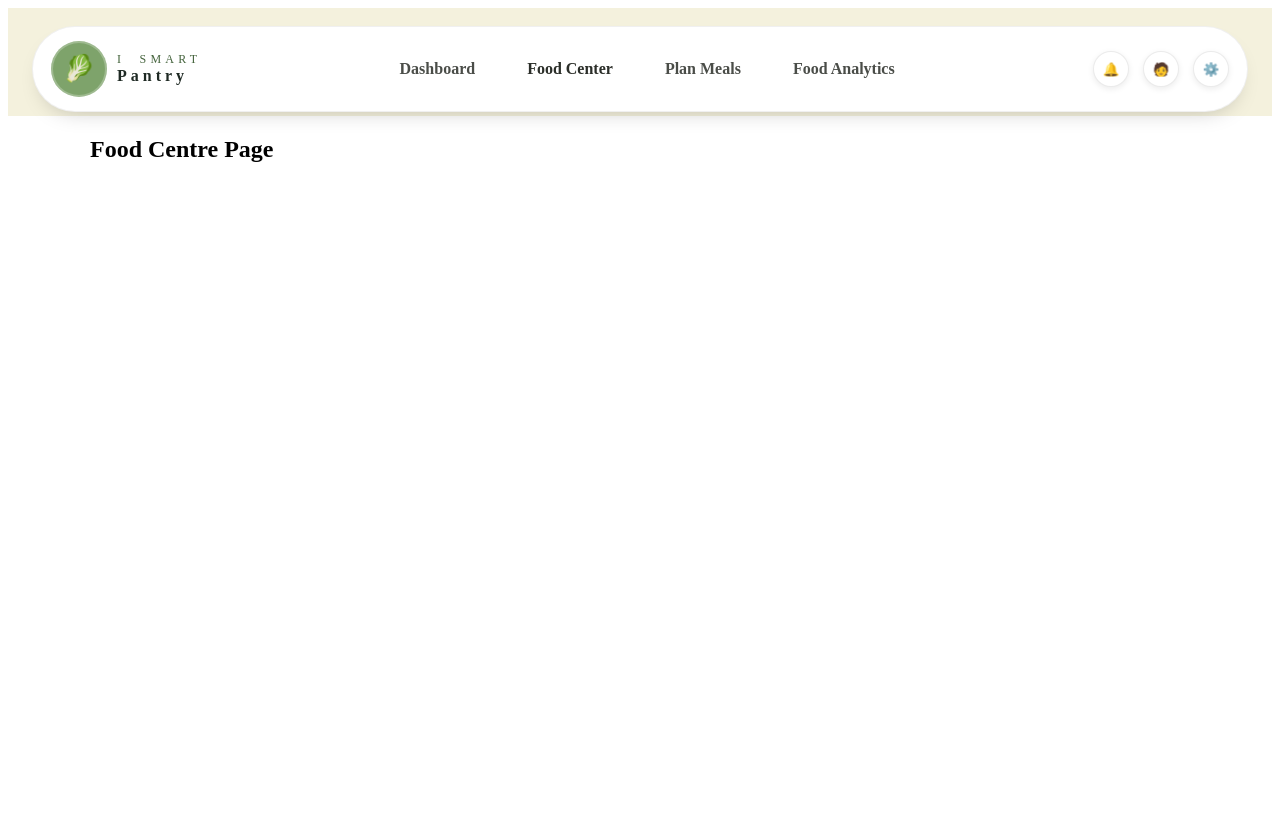
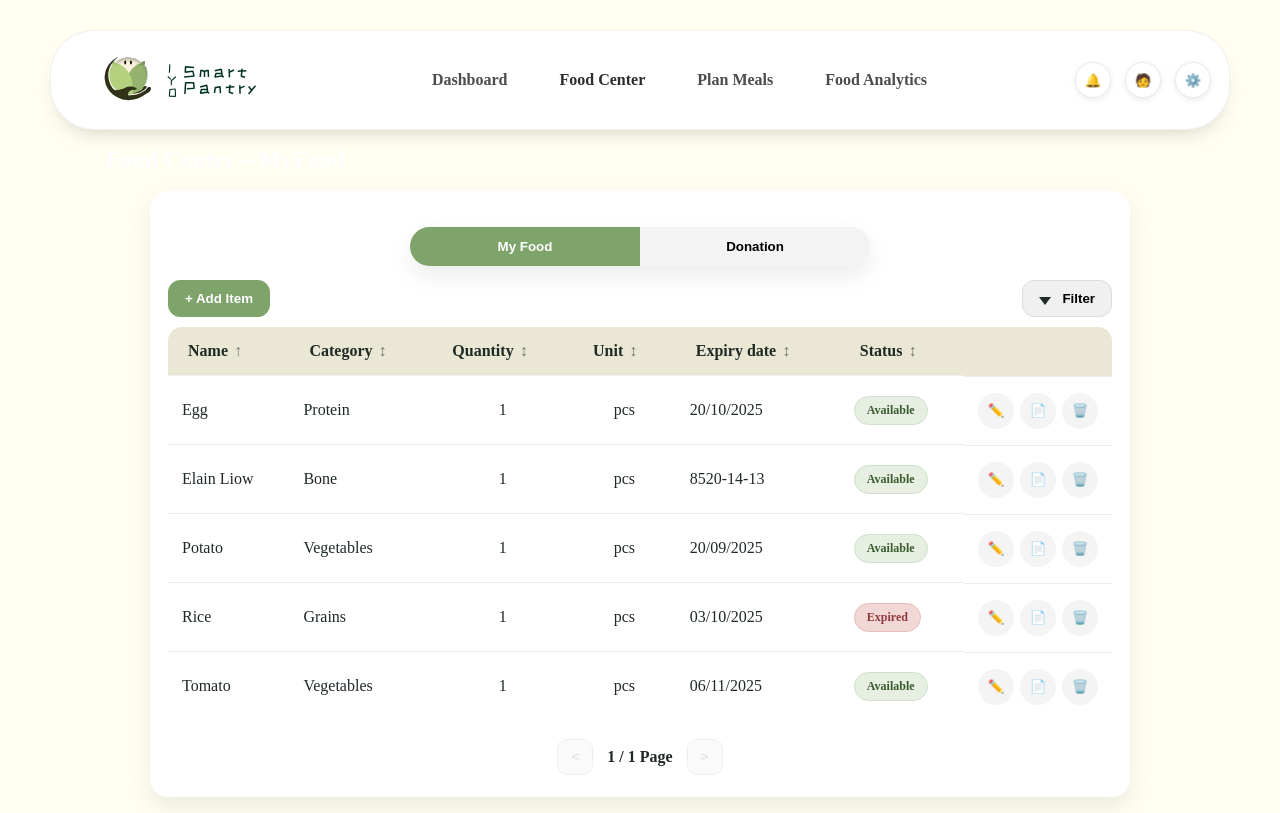
Before and after one commit to MrQin877/IYO_Smart_Pantry, a React (Vite) app: page /food in a window 1280 px wide. Built offline with nearby package versions, Linux system fonts and the light colour scheme.

Commit message:
My Food UI Design

```diff
--- a/src/component/header.css
+++ b/src/component/header.css
@@ -1,5 +1,4 @@
 :root{
-  --paper:#F4F1DD;   /* page bg like your mock */
   --ink:#1f2a24;
   --green:#7ea36b;
   --pill:#ffffff;    /* header pill */
@@ -35,13 +34,8 @@
 }
 
 .logo{
-  width:56px;height:56px;
+  width:215px;height:70px;
   display:grid;place-items:center;
-  border-radius:999px;
-  background: var(--green);
-  color:#fff;
-  font-size:26px;
-  line-height:1;
   box-shadow: inset 0 0 0 2px rgba(255,255,255,.25);
 }
 
--- a/src/component/header.jsx
+++ b/src/component/header.jsx
@@ -8,11 +8,7 @@ export default function HeaderNav() {
       <div className="nav-pill">
         {/* logo + wordmark */}
         <Link to="/" className="brand" aria-label="IYO Smart Pantry – Home">
-          <span className="logo">🥬</span>
-          <span className="wordmark">
-            <span className="line1">I&nbsp; Smart</span>
-            <span className="line2">Pantry</span>
-          </span>
+          <img className="logo" src="/logo.svg" alt='IYO Logo' />
         </Link>
 
         {/* centered navigation */}
--- a/src/main.css
+++ b/src/main.css
@@ -0,0 +1,3 @@
+body {
+    background-color: #FFFEF0;
+}
--- a/src/main.jsx
+++ b/src/main.jsx
@@ -4,6 +4,7 @@ import { RouterProvider, createBrowserRouter } from "react-router-dom";
 import App from "./App.jsx";
 import Home from "./pages/Home.jsx";
 import FoodCentre from "./pages/FoodCentre.jsx";
+import './main.css';
 
 const router = createBrowserRouter([
   {
--- /dev/null
+++ b/src/pages/FoodCentre.css
@@ -0,0 +1,124 @@
+:root {
+  --green: #7ea36b;
+  --ink: #1f2a24;
+  --paper: #f6f5ea;
+  --olive-100: #eae8d5;
+  --olive-300: #d8d3b6;
+
+  --shadow: 0 10px 24px rgba(0,0,0,.08);
+  --radius-xl: 18px;
+  --radius-2xl: 26px;
+}
+
+* { box-sizing: border-box; }
+body, #root { background: var(--olive-700); }
+
+.screen { min-height: 100vh; background: var(--olive-700); }
+.container { max-width: 980px; margin: 0 auto; padding: 24px; }
+
+.page-title {
+  color: #fff; font-weight: 600; margin: 8px 0 18px;
+}
+
+/* ===== header (white rounded card) ===== */
+.nav-wrap {
+  position: sticky; top: 0; z-index: 20;
+  padding: 22px 24px 0;
+  background: var(--olive-700);
+}
+.nav-inner {
+  background: #fff;
+  border-radius: var(--radius-2xl);
+  box-shadow: var(--shadow);
+  display: grid;
+  grid-template-columns: auto 1fr auto;
+  align-items: center;
+  gap: 16px;
+  padding: 14px 20px;
+}
+.brand { display: flex; align-items: center; gap: 10px; text-decoration: none; }
+.brand-logo { width: 48px; height: 48px; object-fit: contain; }
+.brand-text { display: grid; line-height: 1.05; color: var(--ink); }
+.brand-line1 { letter-spacing: .3em; font-size: 12px; }
+.brand-line2 { font-weight: 700; font-size: 14px; }
+
+.nav-links { display: flex; gap: 26px; justify-content: center; }
+.nav-link {
+  color: var(--ink); text-decoration: none; font-weight: 500; opacity: .85;
+}
+.nav-link.active, .nav-link:hover { opacity: 1; text-decoration: underline; text-underline-offset: 6px; }
+
+.nav-actions { display: flex; gap: 8px; }
+.icon-btn {
+  background: #f4f4f4; border: none; border-radius: 999px;
+  width: 36px; height: 36px; display: grid; place-items: center;
+  cursor: pointer;
+}
+.icon-btn:hover { background: #eee; }
+
+/* ===== tabs ===== */
+.tabs {
+  display: flex; gap: 0; margin: 18px auto 14px; width: 460px; background: #fff;
+  border-radius: 999px; box-shadow: var(--shadow); overflow: hidden;
+}
+.tab {
+  flex: 1; padding: 12px 18px; border: 0; background: #f3f3f3; cursor: pointer; font-weight: 600;
+}
+.tab.active { background: var(--green); color: #fff; }
+
+/* ===== card ===== */
+.card {
+  background: #fff; border-radius: var(--radius-xl); box-shadow: var(--shadow);
+  padding: 18px; margin: 0 auto; max-width: 980px;
+}
+.card-head { display: flex; align-items: center; gap: 12px; margin-bottom: 10px; }
+.spacer { flex: 1; }
+
+.btn {
+  border-radius: 12px; padding: 10px 16px; font-weight: 600; cursor: pointer; border: 1px solid #ddd;
+}
+.btn.solid { background: var(--green); border-color: var(--green); color: #fff; }
+.btn.ghost { background: #f0f0f0; }
+.btn:disabled { opacity: .6; cursor: not-allowed; }
+
+.filter-icon {
+  display: inline-block; width: 0; height: 0; margin-right: 8px;
+  border-left: 6px solid transparent; border-right: 6px solid transparent; border-top: 8px solid var(--ink);
+  transform: translateY(2px);
+}
+
+/* ===== table ===== */
+.table-wrap { overflow: auto; border-radius: 14px; }
+.table { width: 100%; border-collapse: collapse; }
+.table thead th {
+  font-weight: 700; text-align: left; padding: 14px 14px; background: var(--olive-100); color: var(--ink);
+  white-space: nowrap;
+}
+.table tbody td { padding: 16px 14px; border-top: 1px solid #eee; color: var(--ink); }
+.center { text-align: center; }
+
+.th-btn {
+  display: inline-flex; align-items: center; gap: 6px;
+  background: transparent; border: 0; cursor: pointer; color: inherit; font: inherit;
+}
+.th-dir { opacity: .6; }
+
+.pill {
+  display: inline-block; padding: 6px 12px; border-radius: 999px; font-size: 12px; font-weight: 700;
+  background: #e6efe2; color: #3a5c2f; border: 1px solid #cfe0cc;
+}
+.pill.danger { background: #f2d7d7; color: #8f3a3a; border-color: #e7bcbc; }
+
+.row-actions { display: flex; gap: 6px; align-items: center; justify-content: flex-end; }
+.actions-col { width: 100px; }
+
+/* ===== pager ===== */
+.pager {
+  display: flex; align-items: center; justify-content: center; gap: 14px;
+  padding: 18px 0 4px;
+}
+.pager-btn {
+  width: 36px; height: 36px; border-radius: 10px; border: 1px solid #ddd; background: #f7f7f7; cursor: pointer;
+}
+.pager-btn:disabled { opacity: .5; cursor: not-allowed; }
+.pager-text { color: var(--ink); font-weight: 600; }
--- a/src/pages/FoodCentre.jsx
+++ b/src/pages/FoodCentre.jsx
@@ -1,3 +1,155 @@
-export default function FoodCentre() {
-  return <h2>Food Centre Page</h2>;
+import { useMemo, useState } from "react";
+import "./FoodCentre.css";
+
+const seedRows = [
+  { id: 1, name: "Egg",    category: "Protein",    qty: 1, unit: "pcs", expiry: "2025-10-20", status: "Available" },
+  { id: 2, name: "Rice",   category: "Grains",     qty: 1, unit: "pcs", expiry: "2025-10-03", status: "Expired"   },
+  { id: 3, name: "Tomato", category: "Vegetables", qty: 1, unit: "pcs", expiry: "2025-11-06", status: "Available" },
+  { id: 4, name: "Potato", category: "Vegetables", qty: 1, unit: "pcs", expiry: "2025-09-20", status: "Available" },
+  { id: 5, name: "Elain Liow", category: "Bone",   qty: 1, unit: "pcs", expiry: "8520-14-13", status: "Available" },
+];
+
+export default function FoodCenter() {
+  const [tab, setTab] = useState("my");
+  const [rows] = useState(seedRows);
+  const [sort, setSort] = useState({ key: "name", dir: "asc" });
+  const [page, setPage] = useState(1);
+  const pageSize = 5;
+
+  const sorted = useMemo(() => {
+    const copy = [...rows];
+    copy.sort((a, b) => {
+      const k = sort.key;
+      let av = a[k], bv = b[k];
+      if (k === "qty") return sort.dir === "asc" ? av - bv : bv - av;
+      if (k === "expiry") {
+        const ad = new Date(av).getTime(), bd = new Date(bv).getTime();
+        return sort.dir === "asc" ? ad - bd : bd - ad;
+      }
+      av = String(av).toLowerCase(); bv = String(bv).toLowerCase();
+      if (av < bv) return sort.dir === "asc" ? -1 : 1;
+      if (av > bv) return sort.dir === "asc" ?  1 : -1;
+      return 0;
+    });
+    return copy;
+  }, [rows, sort]);
+
+  const pageCount = Math.max(1, Math.ceil(sorted.length / pageSize));
+  const view = sorted.slice((page - 1) * pageSize, page * pageSize);
+
+  function toggleSort(key) {
+    setSort((s) => (s.key === key ? { key, dir: s.dir === "asc" ? "desc" : "asc" } : { key, dir: "asc" }));
+  }
+
+  return (
+    <section className="fc">
+      <h1 className="page-title">Food Center – MyFood</h1>
+
+      <div className="card">
+
+        {/* Tabs extracted */}
+        <Tabs active={tab} onChange={setTab} />
+
+        <div className="card-head">
+          <button className="btn solid">+ Add Item</button>
+          <div className="spacer" />
+          <button className="btn ghost" aria-label="Filter">
+            <span className="filter-icon" /> Filter
+          </button>
+        </div>
+
+        <div className="table-wrap">
+          <table className="table">
+            <thead>
+              <tr>
+                <Th label="Name"        k="name"    sort={sort} onSort={toggleSort} />
+                <Th label="Category"    k="category" sort={sort} onSort={toggleSort} />
+                <Th label="Quantity"    k="qty"     sort={sort} onSort={toggleSort} center />
+                <Th label="Unit"        k="unit"    sort={sort} onSort={toggleSort} center />
+                <Th label="Expiry date" k="expiry"  sort={sort} onSort={toggleSort} />
+                <Th label="Status"      k="status"  sort={sort} onSort={toggleSort} />
+                <th className="actions-col" />
+              </tr>
+            </thead>
+            <tbody>
+              {view.map((r) => (
+                <tr key={r.id}>
+                  <td>{r.name}</td>
+                  <td>{r.category}</td>
+                  <td className="center">{r.qty}</td>
+                  <td className="center">{r.unit}</td>
+                  <td>{formatDate(r.expiry)}</td>
+                  <td>
+                    <span className={`pill ${r.status === "Expired" ? "danger" : "ok"}`}>
+                      {r.status}
+                    </span>
+                  </td>
+                  <td className="row-actions">
+                    <button className="icon-btn" title="Edit" aria-label="Edit">✏️</button>
+                    <button className="icon-btn" title="Copy" aria-label="Copy">📄</button>
+                    <button className="icon-btn" title="Delete" aria-label="Delete">🗑️</button>
+                  </td>
+                </tr>
+              ))}
+            </tbody>
+          </table>
+        </div>
+
+        <div className="pager">
+          <button
+            className="pager-btn"
+            disabled={page === 1}
+            onClick={() => setPage((p) => Math.max(1, p - 1))}
+          >
+            &lt;
+          </button>
+          <span className="pager-text">{page} / {pageCount} Page</span>
+          <button
+            className="pager-btn"
+            disabled={page === pageCount}
+            onClick={() => setPage((p) => Math.min(pageCount, p + 1))}
+          >
+            &gt;
+          </button>
+        </div>
+      </div>
+    </section>
+  );
 }
+
+/* --- Components --- */
+function Tabs({ active, onChange }) {
+  return (
+    <div className="tabs">
+      <button
+        className={`tab ${active === "my" ? "active" : ""}`}
+        onClick={() => onChange("my")}
+      >
+        My Food
+      </button>
+      <button
+        className={`tab ${active === "donation" ? "active" : ""}`}
+        onClick={() => onChange("donation")}
+      >
+        Donation
+      </button>
+    </div>
+  );
+}
+
+function Th({ label, k, sort, onSort, center }) {
+  const dir = sort.key === k ? (sort.dir === "asc" ? "↑" : "↓") : "↕";
+  return (
+    <th className={center ? "center" : ""}>
+      <button className="th-btn" onClick={() => onSort(k)} aria-label={`Sort by ${label}`}>
+        {label} <span className="th-dir">{dir}</span>
+      </button>
+    </th>
+  );
+}
+
+function formatDate(iso) {
+  const d = new Date(iso);
+  if (isNaN(d)) return iso;
+  return d.toLocaleDateString("en-GB");
+}
```
Also changed, not shown: public/logo.svg (added).
